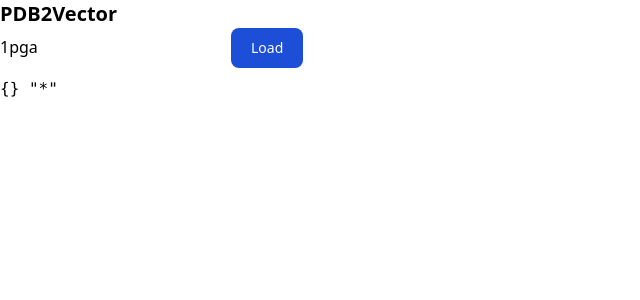
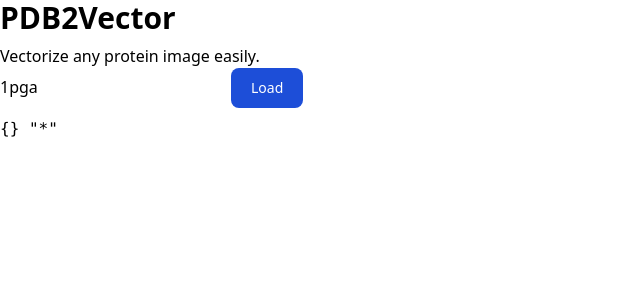
Before and after one commit to bioicons/pdb2vector, a Vue app: page / in a window 1280 px wide. Shown: the top 300 px of the page, without its empty margins (0-640 px from the left). Built offline with nearby package versions, Linux system fonts and the light colour scheme.

Commit message:
modify header

```diff
--- a/src/App.vue
+++ b/src/App.vue
@@ -81,18 +81,20 @@ function vectorize() {
 </script>
 
 <template>
-  <div>
-    <h1 class="text-xl font-bold">PDB2Vector</h1>
-
+  <div class="container mx-auto">
+    <div class="flex flex-col space-y-2 justify-center w-full">
+      <h1 class="text-3xl font-bold">PDB2Vector</h1>
+      <p>Vectorize any protein image easily.</p>
+    </div>
     <LoupedeckListener @color-changed="updateColor" @chain-changed="updateTarget" />
 
     <!-- ToDO make component look nice, display loading -->
     <PDBInput @load="loadpdb" />
 
     <code>
-                                                                                                     {{ JSON.stringify(chainColors) }}
-                                                                                                     {{ JSON.stringify(currentTarget) }}
-                                                                                                    </code>
+                                                                                                             {{ JSON.stringify(chainColors) }}
+                                                                                                             {{ JSON.stringify(currentTarget) }}
+                                                                                                            </code>
     <!-- animate transition -->
     <transition>
       <div v-if="showViewer">
--- a/src/components/MolecularViewer.vue
+++ b/src/components/MolecularViewer.vue
@@ -102,9 +102,9 @@ defineExpose({
 
 
 <template>
-    <button @click="updateRep()"> Cartoon</button>
+    <!-- <button @click="updateRep()"> Cartoon</button>
     <button @click="updateColor()"> Color to red</button>
-    <button @click="snapshot()"> Snapshot</button>
+    <button @click="snapshot()"> Snapshot</button> -->
     <div id="viewer" ref="viewerContainer"></div>
 </template>
 
```
